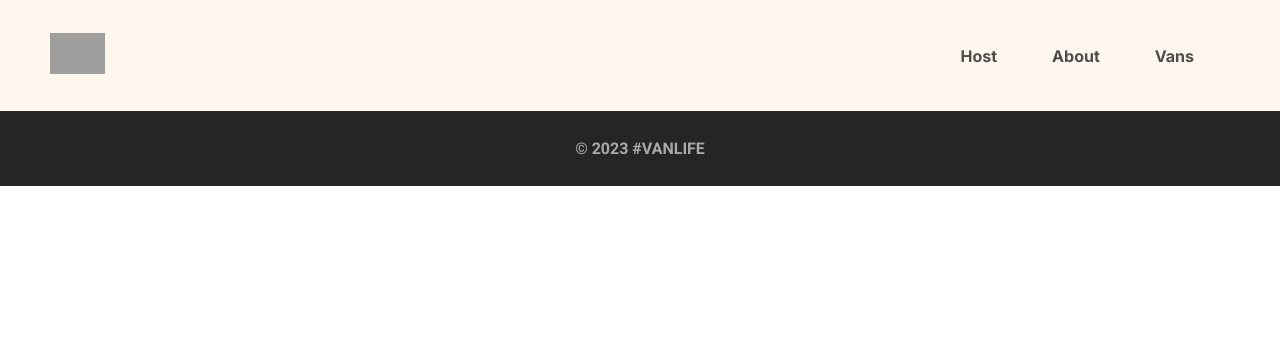
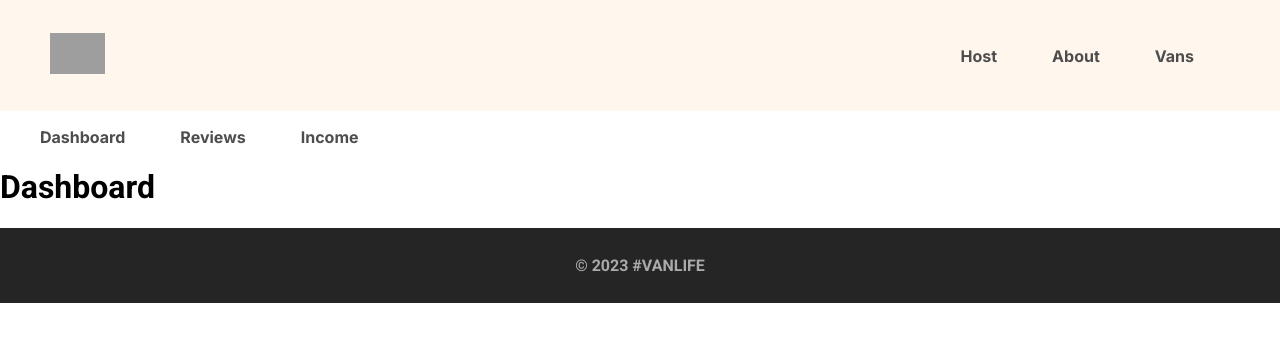
Before and after one commit to gashndolo/VanLife2.0, a React (Vite) app: page /host in a window 1280 px wide. Shown: the top 342 px of the page. Built offline with nearby package versions, Linux system fonts and the light colour scheme; grey boxes are pictures that could not be loaded; what miragejs would draw is missing.

Commit message:
Added navigation to the Host Component

```diff
--- a/src/App.jsx
+++ b/src/App.jsx
@@ -8,6 +8,7 @@ import Layout from './components/Layout'
 import Dashboard from './pages/host/Dashboard'
 import Income from './pages/host/Income'
 import Reviews from './pages/host/Reviews'
+import HostLayout from './components/HostLayout'
 
 function App() {
   return (
@@ -18,8 +19,8 @@ function App() {
           <Route path='/about' element={<About />} />
           <Route path='/vans' element={<Vans />} />
           <Route path='/vans/:id' element={<VanDetail />} />
-          <Route path='/host'>
-            <Route end element={<Dashboard />} />
+          <Route path='/host' element={<HostLayout />}>
+            <Route index element={<Dashboard />} />
             <Route path='income' element={<Income />} />
             <Route path='reviews' element={<Reviews />} />
           </Route>
--- a/src/components/Header.jsx
+++ b/src/components/Header.jsx
@@ -3,13 +3,15 @@ import IMAGES from "../images/images"
 
 export default function Header() {
     return (
-        <nav>
+        <header>
             <Link to="/"><img src={IMAGES.logo} alt="Van Life Logo" className="logo"/></Link>
+            <nav>
             <ul>
                 <li><Link to="/host">Host</Link></li>
                 <li><Link to="/about">About</Link></li>
                 <li><Link to="/vans">Vans</Link></li>
             </ul>
-        </nav>
+            </nav>
+        </header>
     )
 }
--- /dev/null
+++ b/src/components/HostLayout.jsx
@@ -0,0 +1,16 @@
+import { Outlet, Link } from "react-router-dom";
+
+export default function HostLayout() {
+    return (
+        <>
+            <nav>
+                <ul>
+                    <li><Link to="">Dashboard</Link></li>
+                    <li><Link to="reviews">Reviews</Link></li>
+                    <li><Link to="income">Income</Link></li>
+                </ul>
+            </nav>
+            <Outlet />
+        </>
+    )
+}
--- a/src/index.css
+++ b/src/index.css
@@ -18,7 +18,7 @@ body {
   scrollbar-width: none;
 }
 /* -------------------------- Header -------------------------- */
-nav {
+header {
   display: flex;
   justify-content: space-between;
   align-items: center;
--- a/src/pages/host/Dashboard.jsx
+++ b/src/pages/host/Dashboard.jsx
@@ -1,7 +1,6 @@
-import { Outlet } from "react-router-dom";
 
 export default function Dashboard() {
     return (
-        <h1><Outlet /></h1>
+        <h1>Dashboard</h1>
     )
 }
```
